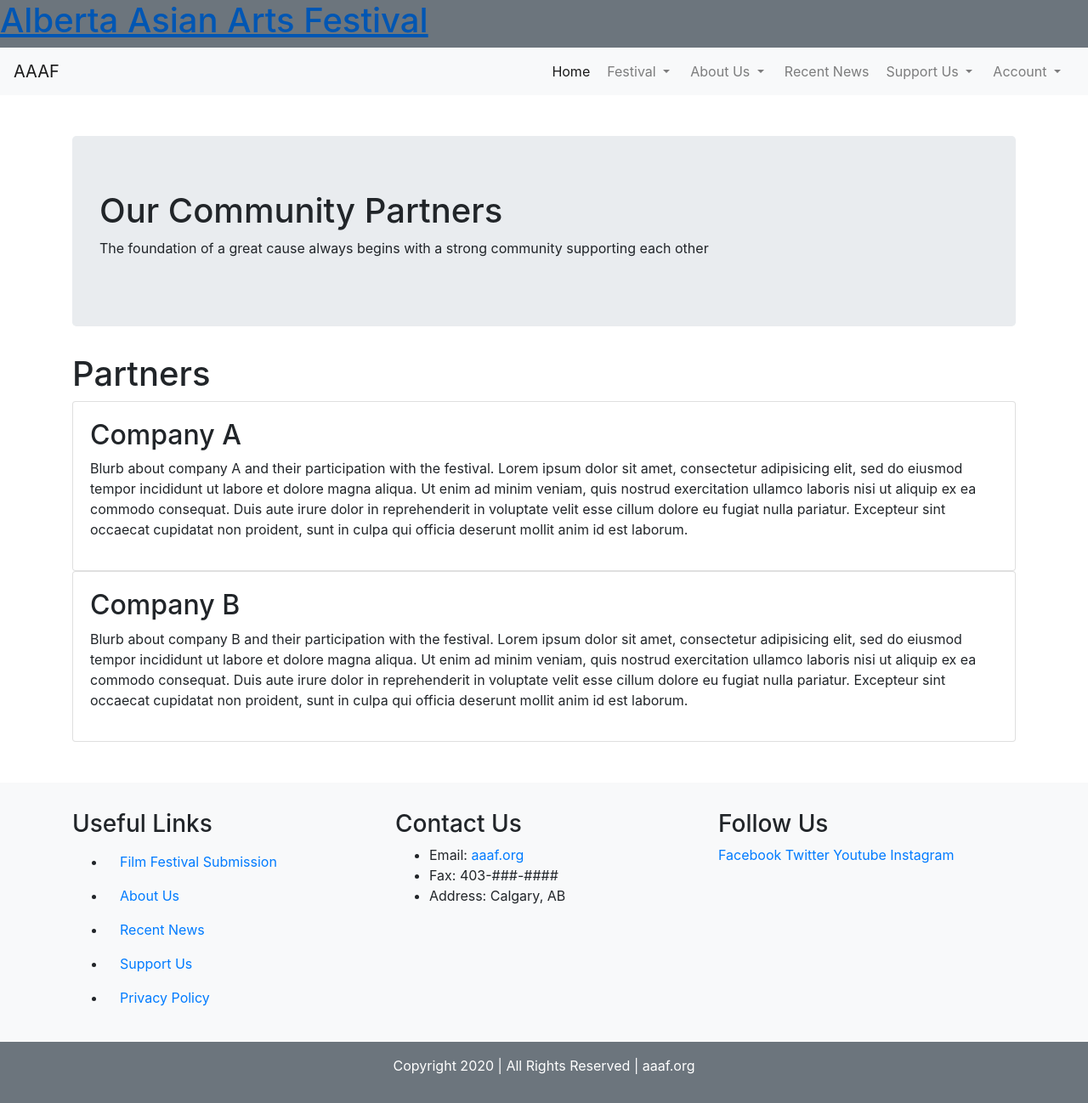
After one commit to kj-kwan/aaaf, a Flask app: page /community_partners in a window 1280 px wide. The commit adds this page. Shown: the whole page at 85% size. Run offline with Flask 2, Linux system fonts and the light colour scheme; some libraries are stand-ins or nearby versions.

Commit message:
added a few pages to the support us tab

```diff
--- a/aaaf/core/views.py
+++ b/aaaf/core/views.py
@@ -44,3 +44,15 @@ def support_us():
 @core.route('/festival_info',methods=["GET","POST"])
 def festival_info():
     return render_template('core_pages/festival_info.html')
+
+@core.route('/donation',methods=["GET","POST"])
+def donation():
+    return render_template('core_pages/donation.html')
+
+@core.route('/sponsors',methods=["GET","POST"])
+def sponsors():
+    return render_template('core_pages/sponsors.html')
+
+@core.route('/community_partners',methods=["GET","POST"])
+def community_partners():
+    return render_template('core_pages/community_partners.html')
--- a/aaaf/static/main.css
+++ b/aaaf/static/main.css
@@ -18,6 +18,11 @@ body {
 
 }
 
+img .carousel {
+  width: 100%;
+  height: 100%;
+}
+
 footer {
   /* border: 5px solid green; */
 }
--- a/aaaf/templates/base.html
+++ b/aaaf/templates/base.html
@@ -34,21 +34,31 @@
                 <li class="nav-item dropdown-item ml-auto mr-1"><a class="nav-link" href="/festival_info">Festival Information</a></li>
                 <li class="nav-item dropdown-item ml-auto mr-1"><a class="nav-link" href="/events">Annual Events & Programs</a></li>
                 <li class="nav-item dropdown-item ml-auto mr-1"><a class="nav-link" href="/faqs">FAQs</a></li>
-                <li class="nav-item dropdown-item ml-auto mr-1"><a class="nav-link" href="#">Something else here</a></li>
+                <li class="nav-item dropdown-item ml-auto mr-1"><a class="nav-link" href="/schedule">Schedule</a></li>
               </ul>
             </li>
             <li class="nav-item dropdown ml-auto mr-1">
-              <a class="nav-link dropdown-toggle ml-auto mr-1" href="#" id="navbarAbout" data-toggle="dropdown" aria-haspopup="true" aria-expanded="false">
+              <a class="nav-link dropdown-toggle ml-auto mr-1" href="/about" id="navbarAbout" data-toggle="dropdown" aria-haspopup="true" aria-expanded="false">
                 About Us
               </a>
               <ul class="nav-item dropdown-menu dropdown-menu-right" aria-labelledby="navbarAbout">
                 <li class="nav-item dropdown-item ml-auto mr-1"><a class="nav-link" href="/about">About AAAF</a></li>
                 <li class="nav-item dropdown-item ml-auto mr-1"><a class="nav-link" href="/our_team">Our Team</a></li>
-                <li class="nav-item dropdown-item ml-auto mr-1"><a class="nav-link" href="/support_us">Support AAAF</a></li>
                 <li class="nav-item dropdown-item ml-auto mr-1"><a class="nav-link" href="/contact_us">Contact Us</a></li>
               </ul>
             </li>
             <li class="nav-item ml-auto mr-1"><a class="nav-link" href="/blog_posts">Recent News</a></li>
+            <li class="nav-item dropdown ml-auto mr-1">
+              <a class="nav-link dropdown-toggle ml-auto mr-1" href="/support_us" id="navbarSupport" data-toggle="dropdown" aria-haspopup="true" aria-expanded="false">
+                Support Us
+              </a>
+              <ul class="nav-item dropdown-menu dropdown-menu-right" aria-labelledby="navbarSupport">
+                <li class="nav-item dropdown-item ml-auto mr-1"><a class="nav-link" href="/support_us">Support Us</a></li>
+                <li class="nav-item dropdown-item ml-auto mr-1"><a class="nav-link" href="/sponsors">Sponsors</a></li>
+                <li class="nav-item dropdown-item ml-auto mr-1"><a class="nav-link" href="/community_partners">Community Partners</a></li>
+                <li class="nav-item dropdown-item ml-auto mr-1"><a class="nav-link" href="/donation">Make a Donation</a></li>
+              </ul>
+            </li>
             <li class="nav-item dropdown ml-auto mr-1">
               <a class="nav-link dropdown-toggle ml-auto mr-1 bg-light" href="#" id="navbarAccount" data-toggle="dropdown" aria-haspopup="true" aria-expanded="false">
                 Account
--- a/aaaf/templates/blog_pages/blog_posts.html
+++ b/aaaf/templates/blog_pages/blog_posts.html
@@ -2,6 +2,9 @@
 {% block content %}
 
 <div class="container mt-5">
+  <div class="jumbotron">
+    <h1>Recent News</h1>
+  </div>
   {% for post in blog_posts.items %}
     <div class="card">
       <div class="card-body">
--- /dev/null
+++ b/aaaf/templates/core_pages/community_partners.html
@@ -0,0 +1,24 @@
+{% extends 'base.html' %}
+{% block content %}
+<div class="container mt-5">
+  <div class="jumbotron">
+    <h1>Our Community Partners</h1>
+    <p>The foundation of a great cause always begins with a strong community supporting each other</p>
+  </div>
+  <div class="mt-3">
+    <h1>Partners</h1>
+    <div class="card">
+      <div class="card-body">
+        <h2>Company A</h2>
+        <p>Blurb about company A and their participation with the festival. Lorem ipsum dolor sit amet, consectetur adipisicing elit, sed do eiusmod tempor incididunt ut labore et dolore magna aliqua. Ut enim ad minim veniam, quis nostrud exercitation ullamco laboris nisi ut aliquip ex ea commodo consequat. Duis aute irure dolor in reprehenderit in voluptate velit esse cillum dolore eu fugiat nulla pariatur. Excepteur sint occaecat cupidatat non proident, sunt in culpa qui officia deserunt mollit anim id est laborum.</p>
+      </div>
+    </div>
+    <div class="card">
+      <div class="card-body">
+        <h2>Company B</h2>
+        <p>Blurb about company B and their participation with the festival. Lorem ipsum dolor sit amet, consectetur adipisicing elit, sed do eiusmod tempor incididunt ut labore et dolore magna aliqua. Ut enim ad minim veniam, quis nostrud exercitation ullamco laboris nisi ut aliquip ex ea commodo consequat. Duis aute irure dolor in reprehenderit in voluptate velit esse cillum dolore eu fugiat nulla pariatur. Excepteur sint occaecat cupidatat non proident, sunt in culpa qui officia deserunt mollit anim id est laborum.</p>
+      </div>
+    </div>
+  </div>
+</div>
+{% endblock %}
```
Also changed, not shown: aaaf/templates/core_pages/donation.html (added, +12 -0 lines), aaaf/templates/core_pages/home.html (+13 -4 lines), aaaf/templates/core_pages/sponsors.html (added, +14 -0 lines), aaaf/static/Canva - Brown Film.jpg (added), aaaf/static/Canva - Lifeguard Station at Venice Beach.jpg (added), 2 other files.
